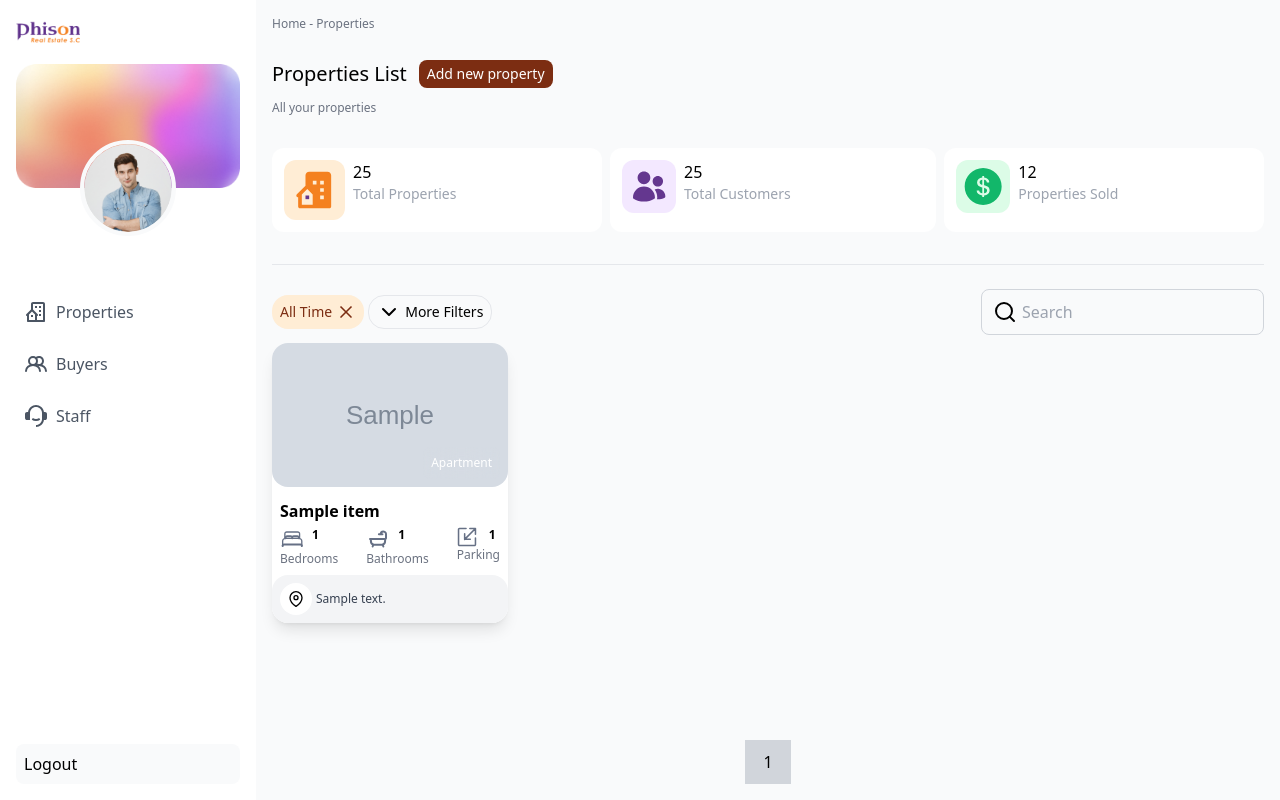
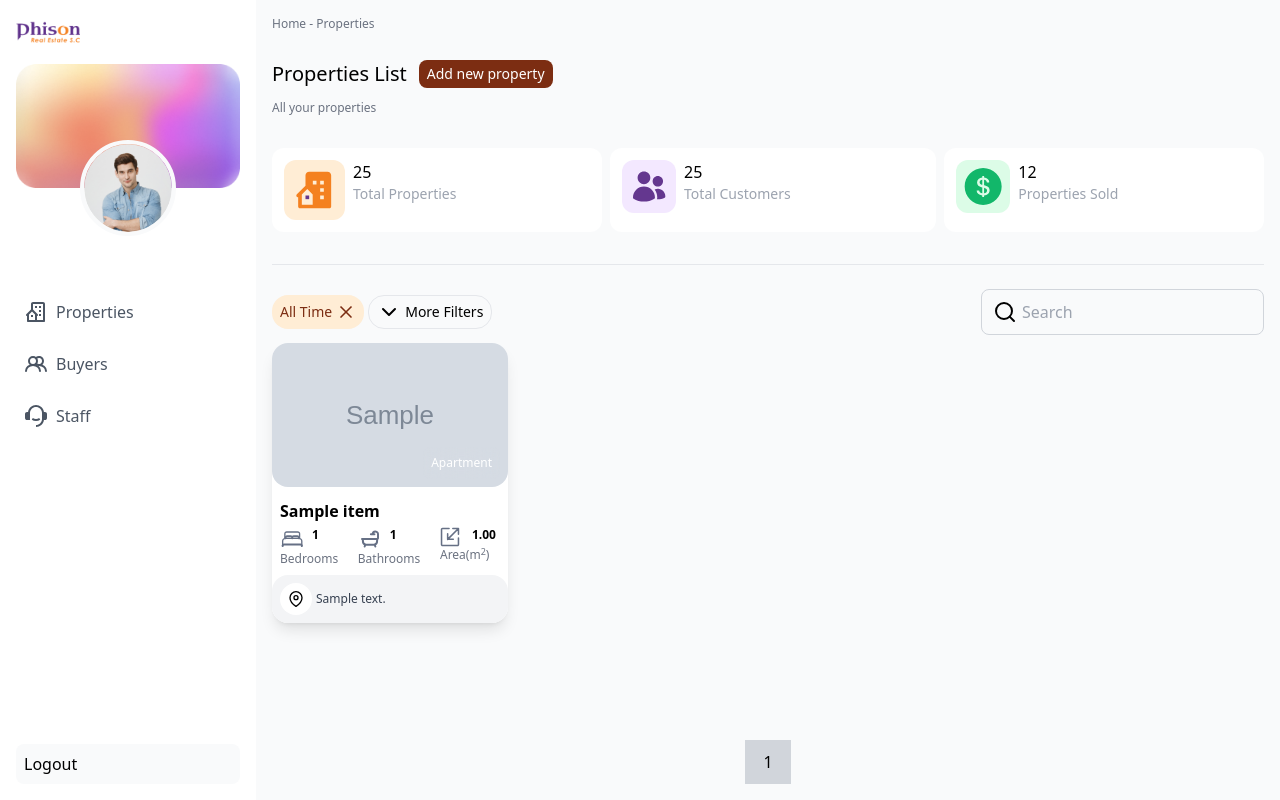
Before and after one commit to nebiyuelias1/phison-realestate, a Django app: template phison_realestate_backend/phison_realestate_backend/templates/phison_panel/property_list.html in a window 1280 px wide. Run offline with Django 4.2, Linux system fonts and the light colour scheme; the template is opened without the code that fills it: most values are stand-ins (such as "Sample title", 1, 10 or a date in 2020); grey boxes marked "Sample" are stand-in pictures; some libraries are stand-ins or nearby versions.

Commit message:
Show property area on property card template

```diff
--- a/phison_realestate_backend/config/settings/base.py
+++ b/phison_realestate_backend/config/settings/base.py
@@ -70,7 +70,7 @@ DJANGO_APPS = [
     "django.contrib.sites",
     "django.contrib.messages",
     "django.contrib.staticfiles",
-    # "django.contrib.humanize", # Handy template tags
+    "django.contrib.humanize",  # Handy template tags
     "django.contrib.admin",
     "django.forms",
     "django_browser_reload",
--- a/phison_realestate_backend/phison_realestate_backend/templates/partials/_property_card.html
+++ b/phison_realestate_backend/phison_realestate_backend/templates/partials/_property_card.html
@@ -1,4 +1,5 @@
 {% load static %}
+{% load humanize %}
 <div class="bg-white rounded-2xl p-2 shadow-lg hover:shadow-xl group relative h-full">
   <a href="{{property.get_absolute_url}}">
     <div class="relative -mx-2 -mt-2">
@@ -27,9 +28,9 @@
       <div class="flex md:flex-col md:basis:1/3 flex-grow md:flex-grow-0">
         <div class="flex">
           <img class="mr-2 w-5 h-5" src="{% static 'images/area.svg' %}" alt="bathroom icon">
-          <span id="propertyCardParkingCount" class="ml-1 text-xs font-semibold mr-1">{{property.parking_count}}</span>
+          <span id="propertyCardParkingCount" class="ml-1 text-xs font-semibold mr-1">{{ property.size | floatformat:2 | intcomma }}</span>
         </div>
-        <p class="text-xs text-gray-500">Parking</p>
+        <p class="text-xs text-gray-500">Area(m<sup>2</sup>)</p>
       </div>
     </div>
 
```
